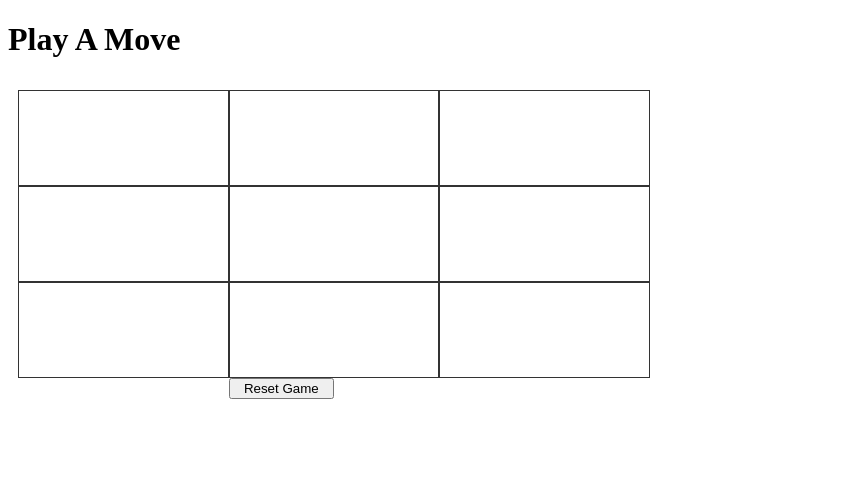
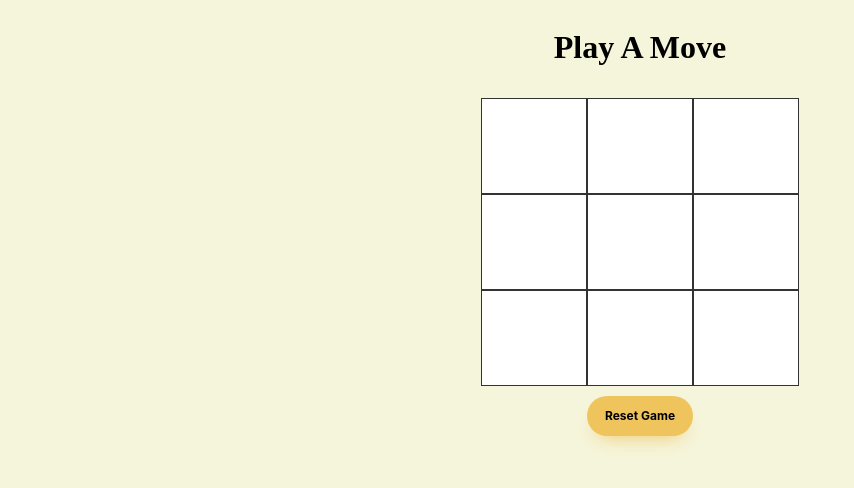
Before and after one commit to r-mahoney/tic-tac-toe, an Angular app: page / in a window 1280 px wide. Shown: the top 488 px of the page, without its empty margins (0-854 px from the left). Built offline with nearby package versions, Linux system fonts and the light colour scheme.

Commit message:
added some styling

```diff
--- a/src/app/app.component.css
+++ b/src/app/app.component.css
@@ -0,0 +1,14 @@
+.container {
+  display: flex;
+  flex-direction: column;
+  justify-content: center;
+  align-items: center;
+}
+
+body {
+    background-color: blue;
+}
+
+.red {
+    color: red;
+}
--- a/src/app/app.component.html
+++ b/src/app/app.component.html
@@ -1,8 +1,7 @@
-<div>
+<div class="container">
   <h1 *ngIf="gameService.gameState">Play A Move</h1>
-  <h1 *ngIf="!gameService.gameState">Game Has Ended</h1>
-  <h3 *ngIf="!gameService.gameState && gameService.winner">
+  <h1 *ngIf="!gameService.gameState && gameService.winner" [ngClass]="gameService.winner === 'Bot Wins' ? 'red' : 'green'">
     {{ gameService.winner }}
-  </h3>
+  </h1>
   <app-game-board></app-game-board>
 </div>
--- a/src/app/components/game-board/game-board.component.css
+++ b/src/app/components/game-board/game-board.component.css
@@ -1,12 +1,30 @@
 .grid-container {
-  width: 50%;
   display: grid;
   grid-template-columns: 1fr 1fr 1fr;
   padding: 10px;
 }
 
 button {
+  margin-top: 10px;
   grid-row: 4;
   grid-column: 2;
-  width: 50%;
+  background: #f0c45d;
+  border-radius: 999px;
+  box-shadow: #f0c45d 0 10px 20px -10px;
+  box-sizing: border-box;
+  color: black;
+  cursor: pointer;
+  font-family: Inter,Helvetica,"Apple Color Emoji","Segoe UI Emoji",NotoColorEmoji,"Noto Color Emoji","Segoe UI Symbol","Android Emoji",EmojiSymbols,-apple-system,system-ui,"Segoe UI",Roboto,"Helvetica Neue","Noto Sans",sans-serif;
+  font-size: 12px;
+  font-weight: 700;
+  line-height: 24px;
+  opacity: 1;
+  outline: 0 solid transparent;
+  padding: 8px 18px;
+  user-select: none;
+  -webkit-user-select: none;
+  touch-action: manipulation;
+  width: fit-content;
+  word-break: break-word;
+  border: 0;
 }
--- a/src/app/components/square/square.component.css
+++ b/src/app/components/square/square.component.css
@@ -4,6 +4,7 @@
   padding: 20px;
   font-size: 30px;
   text-align: center;
+  background-color: white;
 }
 
 p {
--- a/src/styles.css
+++ b/src/styles.css
@@ -1 +1,5 @@
 /* You can add global styles to this file, and also import other style files */
+
+body {
+    background-color: beige;
+}
```
